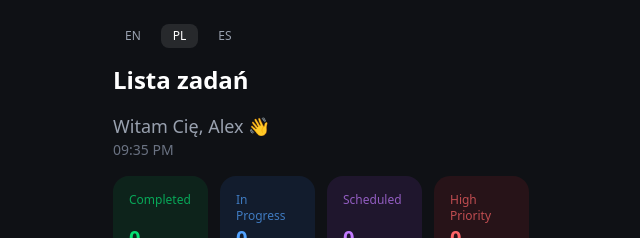
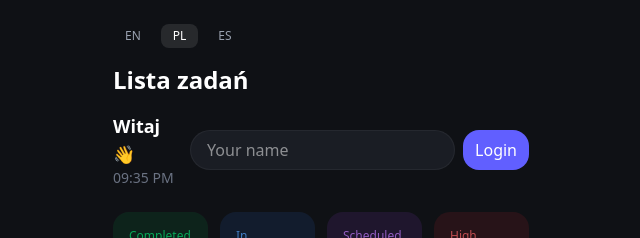
Before and after one commit to IT2021db/TODO_LIST_AI, a React (Vite) app: page / in a window 1280 px wide. Shown: the top 238 px of the page, without its empty margins (319-959 px from the left). Built offline with nearby package versions, Linux system fonts and the light colour scheme; no server answers; the database is empty.

Commit message:
feat: add simple login functionality

```diff
--- a/src/design-system/Button.tsx
+++ b/src/design-system/Button.tsx
@@ -10,15 +10,16 @@ const buttonStyles = cva(
   {
     variants: {
       variant: {
-        primary: "text-white bg-indigo-500 hover:brightness-120 rounded",
+        primary: "text-white bg-indigo-500 hover:brightness-120 rounded-2xl",
         secondary: "text-teal-500 bg-transparent hover:bg-teal-50 rounded-3xl",
         ghost: "text-gray-400 bg-transparent hover:bg-gray-200",
         danger:
           "rounded-full border bg-transparent transition-all duration-200 border-gray-500 text-gray-400 hover:border-red-400 hover:text-red-400",
         language: "text-white hover:bg-teal-700",
+        transparent: "text-2xl transition",
         round:
           "h-14 min-h-[56px] px-6 rounded-full bg-indigo-500 hover:bg-blue-600 text-white font-medium  text-sm flex items-center justify-center justify-center gap-3  transition-all duration-200 disabled:!opacity-50",
-addTask: `
+        addTask: `
   h-14
   px-5
    bg-indigo-500
@@ -35,7 +36,6 @@ addTask: `
 `,
         // round:"bg-indigo-500 rounded-full text-white text-sm font-medium"
       },
-
 
       size: {
         sm: "px-2 py-1 text-sm rounded-xl",
--- /dev/null
+++ b/src/features/auth/AuthPanel.tsx
@@ -0,0 +1,72 @@
+import { Button } from "../../design-system/Button";
+import { useTranslation } from "react-i18next";
+
+interface AuthPanelProps {
+  name: string;
+  input: string;
+  isLoggedIn: boolean;
+  setInput: (value: string) => void;
+  login: () => void;
+  logout: () => void;
+}
+
+export default function AuthPanel({
+  name,
+  input,
+  isLoggedIn,
+  setInput,
+  login,
+  logout,
+}: AuthPanelProps) {
+  const {t}= useTranslation();
+  return (
+    <div className="flex items-center justify-between gap-3 mb-6">
+      <div>
+        <div className="text-lg text-white font-semibold">
+          {isLoggedIn ? t("greeting", {name}): t("welcome")}
+        </div>
+
+        <div className="text-sm text-gray-500">
+          {new Date().toLocaleTimeString([], {
+            hour: "2-digit",
+            minute: "2-digit",
+          })}
+        </div>
+      </div>
+
+      {isLoggedIn ? (
+        <Button
+          variant="secondary"
+          onClick={logout}
+        >
+          Logout
+        </Button>
+      ) : (
+        <div className="flex items-center gap-2">
+          <input
+            value={input}
+            onChange={(e) => setInput(e.target.value)}
+            placeholder="Your name"
+            className="
+              h-10
+              px-4
+              rounded-full
+              bg-[#1A1D24]
+              border
+              border-white/5
+              text-white
+              outline-none
+            "
+          />
+
+          <Button
+            variant="primary"
+            onClick={login}
+          >
+            Login
+          </Button>
+        </div>
+      )}
+    </div>
+  );
+}
--- /dev/null
+++ b/src/features/auth/useAuth.ts
@@ -0,0 +1,42 @@
+import { useEffect, useState } from "react";
+
+const STORAGE_KEY = "todo-user";
+
+export function useAuth() {
+  const [name, setName] = useState("");
+  const [input, setInput] = useState("");
+
+  useEffect(() => {
+    const saved = localStorage.getItem(STORAGE_KEY);
+
+    if (saved) {
+      setName(saved);
+    }
+  }, []);
+
+  const login = () => {
+    const trimmed = input.trim();
+
+    if (!trimmed) return;
+
+    localStorage.setItem(STORAGE_KEY, trimmed);
+
+    setName(trimmed);
+    setInput("");
+  };
+
+  const logout = () => {
+    localStorage.removeItem(STORAGE_KEY);
+
+    setName("");
+  };
+
+  return {
+    name,
+    input,
+    setInput,
+    login,
+    logout,
+    isLoggedIn: Boolean(name),
+  };
+}
--- a/src/features/tasks/TasksUI.tsx
+++ b/src/features/tasks/TasksUI.tsx
@@ -14,6 +14,8 @@ import { rd, RemoteData } from "../../lib/remoteData";
 import LoadingScreen from "../../components/app-state/LoadingScreen";
 import ErrorMessage from "../../components/app-state/ErrorMessage";
 import StatTile from "../../components/StatTile";
+import AuthPanel from "../auth/AuthPanel";
+import { useAuth } from "../auth/useAuth";
 interface TasksUIProps {
   tasks: RemoteData<Task[]>;
   onTodoAdd: (text: AddTaskFormData) => void;
@@ -62,12 +64,14 @@ export default function TasksUI({
     setHideCompleted,
   });
 
-//   const completedCount = tasksData.filter((t) => t.completed).length;
-// const unCompletedCount=tasksData.filter((t) => !t.completed).length;
-//   const total = tasksData.length;
-
-//   const completedProgress = total === 0 ? 0 : (completedCount / total) * 100;
-//   const inProgress= total === 0 ? 0 : (unCompletedCount / total) * 100;
+const {
+  name,
+  input,
+  setInput,
+  login,
+  logout,
+  isLoggedIn,
+} = useAuth();
 
   return rd
     .journey(tasks)
@@ -77,18 +81,14 @@ export default function TasksUI({
       <main>
         <TasksUILayout header={<LanguageSwitcher />}>
           <PageHeader title={t("title")} />
-          <div className="mb-4">
-            <div className="text-lg text-gray-400">
-              {" "}
-              {t("greeting")}, Alex 👋
-            </div>
-            <div className="text-sm text-gray-500">
-              {new Date().toLocaleTimeString([], {
-                hour: "2-digit",
-                minute: "2-digit",
-              })}
-            </div>
-          </div>
+          <AuthPanel
+  name={name}
+  input={input}
+  setInput={setInput}
+  login={login}
+  logout={logout}
+  isLoggedIn={isLoggedIn}
+/>
           <div className="grid grid-cols-2 sm:grid-cols-4 gap-3 mb-4">
             <StatTile
               label="Completed"
--- a/src/locales/en.json
+++ b/src/locales/en.json
@@ -10,5 +10,6 @@
   "allCompleted": "All completed ✓",
   "taskRequired": "Enter a task",
   "tasksFetchError": "Error fetching tasks",
-   "greeting": "Hallo"
+  "greeting": "Hello {{name}} 👋",
+  "welcome": "Welcome 👋 "
 }
--- a/src/locales/es.json
+++ b/src/locales/es.json
@@ -10,5 +10,6 @@
   "allCompleted": "Todas completadas ✓",
   "taskRequired": "Escribe una tarea",
   "tasksFetchError": "Error al obtener tareas",
-   "greeting": "Hola"
+  "greeting": "Hola {{name}} 👋",
+  "welcome": "Bienvenido 👋 "
 }
--- a/src/locales/pl.json
+++ b/src/locales/pl.json
@@ -10,5 +10,6 @@
   "allCompleted": "Wszystkie ukończone ✓",
   "taskRequired": "Wpisz treść zadania",
   "tasksFetchError": "Błąd przy pobieraniu zadań",
-  "greeting": "Witam Cię"
+  "greeting": "Witam Cię, {{name}} 👋",
+  "welcome": "Witaj 👋 "
 }
```
